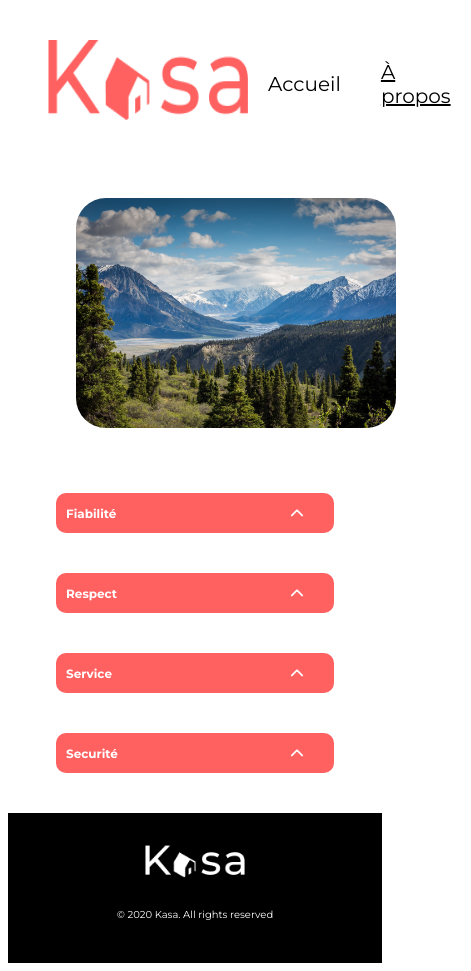
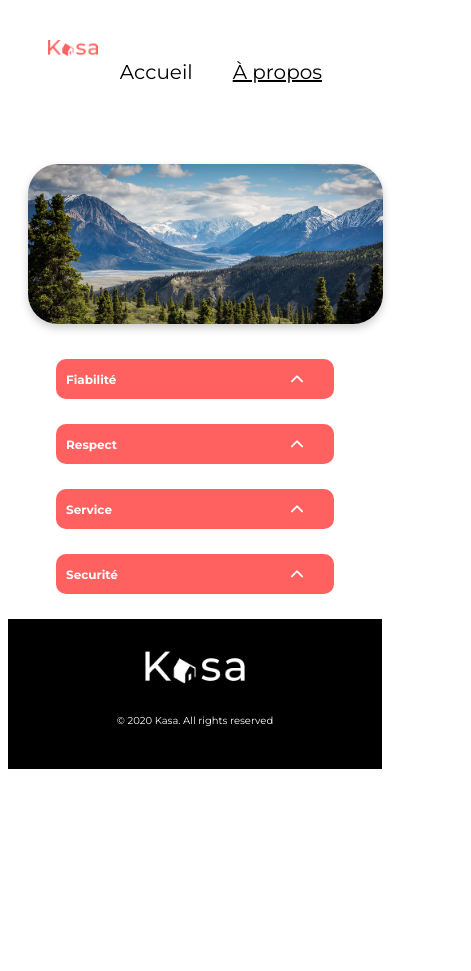
Before and after one commit to Boheno/Projet_5, a React (Vite) app: page /about in a window 390 px wide. Shown: the whole page, 471 px wide, since content can reach past the window. After the commit the page ends 844 px from the top, so only its background shows below. Built offline with nearby package versions, Linux system fonts and the light colour scheme.

Commit message:
style (media queries)

```diff
--- a/styles/_about.scss
+++ b/styles/_about.scss
@@ -20,8 +20,9 @@
     width:75%;
     display:flex;
     padding: 5px;
+    //margin-top: 0;
     align-items: center;
-    background-color: #EFEFEF;
+    background-color:$back-ground-elements;
     max-height: 0;
     overflow: hidden;
     transform: translateY(-10px);
--- a/styles/_banner.scss
+++ b/styles/_banner.scss
@@ -1,14 +1,16 @@
 .banner{
-    @include size (95%, 230px);
-    margin:50px;
+    @include size (95%, 30%);
+    margin:20px;
     display: flex;
     justify-content: center;
+
     img{
         object-fit: cover;
         display: flex;
-        width:90%;
+        width:100%;
         height: 160px;
         border-radius: 30px;
+        box-shadow: 0 4px 8px rgba(0, 0, 0, 0.2);
     }
     .Home-content-banner{
         filter: brightness(50%);
@@ -23,7 +25,4 @@
         left: 34%;
         top: 220px;
     }
-    .About-content-banner{
-        height: 230px;
-    }
 }
--- a/styles/_cards.scss
+++ b/styles/_cards.scss
@@ -2,8 +2,10 @@
     margin:$margin;
     display:flex;
     flex-wrap: wrap;
-    width:100%;
+    width:95%;
     justify-content: center;
+    background-color: $back-ground-elements;
+    border-radius: 20px;
 }
 .logement-card{
     @include cards;
@@ -27,6 +29,7 @@
         text-shadow: 1px 2px 2px black;
         padding:15px;
         margin-top: 200px;
+        margin-left:20px;
         font-size: 16px;
         width:20%;
     }
--- a/styles/_mediaquery.scss
+++ b/styles/_mediaquery.scss
@@ -5,38 +5,28 @@
 //header
     header{
         .logo-kasa{
-            @include size (30px, 5px);
+            display: flex;
+            align-items: center;
         }
-        .header-nav a{
-            font-size: 10px;
-        }
+    //     .header-nav a{
+    //         font-size: 10px;
+    //     }
     }//ne marche pas
 
 //Banner
     .banner{
-        @include size (90%, 30px);
-        display:flex;
-        justify-content: center;
-        margin:0px;
-        img{
-            @include size (90%, 30px);
-            border-radius: 10px;
-        }
-
         .text-banner{
-            color:white;
             font-size: 16px;
-            position: absolute;
-            left: 20%;
-            top: 220px;
+            left:30%;
         }
     }
+    //Ne marche pas
 
 //Home page
 .logement-card{
     figcaption{
-        width:50%;
-    }//Ne marche pas
+        left:30%;
+    }
 }
 
 //Page à propos
@@ -58,12 +48,12 @@
     }
 
 //Page logement
-    .img-logement{
-        // img{
-        //     height: 200px;
-        // }
-        height: 200px;
-    }
+    // .img-logement{
+    //     // img{
+    //     //     height: 200px;
+    //     // }
+    //     height: 200px;
+    // }
     .logement-content{
         display:flex;
        flex-direction: column;
@@ -124,16 +114,11 @@
                 font-size: 14px;
             }
         }
-        .collapse-content.open{
-            p {
-                font-size: 14px;// ne marche pas
-            }
-        }
-
         .description-logement{
             width: 100%;
-
-
+            .collapse-content.open{
+                width:95%;
+            }
             h2{
                     font-size: 14px;
             }
@@ -143,6 +128,12 @@
             h2{
                 font-size: 14px;
             }
+            li{
+                font-size: 14px;
+            }
+            .collapse-content.open{
+                width:95%;
+            }
         }
     }
 }
--- a/styles/_variables.scss
+++ b/styles/_variables.scss
@@ -2,13 +2,14 @@ $police: Montserrat;
 $color-main: #FF6060;
 $margin: 15px;
 $color-text: black;
+$back-ground-elements: #F5F5F5;
 
 @mixin size($w,$h){
     width: $w;
     height:$h;
 }
 @mixin cards {
-    margin: $margin;
+    margin: 30px;
     padding:15px;
     @include size (350px, 300px);
     box-sizing: border-box;
@@ -24,7 +25,7 @@ $color-text: black;
     border: none;
     @include size (75%, 40px);
     padding:10px;
-    margin: 15px;
+    margin-top: 15px;
     font-size: 16px;
     border-radius: 10px;
 }
--- a/styles/index.css
+++ b/styles/index.css
@@ -3,33 +3,15 @@
     max-width: 768px;
   }
   header .logo-kasa {
-    width: 30px;
-    height: 5px;
-  }
-  header .header-nav a {
-    font-size: 10px;
-  }
-  .banner {
-    width: 90%;
-    height: 30px;
     display: flex;
-    justify-content: center;
-    margin: 0px;
-  }
-  .banner img {
-    width: 90%;
-    height: 30px;
-    border-radius: 10px;
+    align-items: center;
   }
   .banner .text-banner {
-    color: white;
     font-size: 16px;
-    position: absolute;
-    left: 20%;
-    top: 220px;
+    left: 30%;
   }
   .logement-card figcaption {
-    width: 50%;
+    left: 30%;
   }
   .about-collapse h2 {
     font-size: 12px;
@@ -42,9 +24,6 @@
   }
   .about-collapse .collapse-content.open p {
     font-size: 12px;
-  }
-  .img-logement {
-    height: 200px;
   }
   .logement-content {
     display: flex;
@@ -95,11 +74,11 @@
   .collapse-logement .collapse-title i {
     font-size: 14px;
   }
-  .collapse-logement .collapse-content.open p {
-    font-size: 14px;
-  }
   .collapse-logement .description-logement {
     width: 100%;
+  }
+  .collapse-logement .description-logement .collapse-content.open {
+    width: 95%;
   }
   .collapse-logement .description-logement h2 {
     font-size: 14px;
@@ -110,20 +89,27 @@
   .collapse-logement .equipment-logement h2 {
     font-size: 14px;
   }
+  .collapse-logement .equipment-logement li {
+    font-size: 14px;
+  }
+  .collapse-logement .equipment-logement .collapse-content.open {
+    width: 95%;
+  }
 }
 .banner {
   width: 95%;
-  height: 230px;
-  margin: 50px;
+  height: 30%;
+  margin: 20px;
   display: flex;
   justify-content: center;
 }
 .banner img {
   object-fit: cover;
   display: flex;
-  width: 90%;
+  width: 100%;
   height: 160px;
   border-radius: 30px;
+  box-shadow: 0 4px 8px rgba(0, 0, 0, 0.2);
 }
 .banner .Home-content-banner {
   filter: brightness(50%);
@@ -138,20 +124,19 @@
   left: 34%;
   top: 220px;
 }
-.banner .About-content-banner {
-  height: 230px;
-}
 
 .logements-container {
   margin: 15px;
   display: flex;
   flex-wrap: wrap;
-  width: 100%;
+  width: 95%;
   justify-content: center;
+  background-color: #F5F5F5;
+  border-radius: 20px;
 }
 
 .logement-card {
-  margin: 15px;
+  margin: 30px;
   padding: 15px;
   width: 350px;
   height: 300px;
@@ -178,6 +163,7 @@
   text-shadow: 1px 2px 2px black;
   padding: 15px;
   margin-top: 200px;
+  margin-left: 20px;
   font-size: 16px;
   width: 20%;
 }
@@ -237,7 +223,7 @@ a {
   width: 75%;
   height: 40px;
   padding: 10px;
-  margin: 15px;
+  margin-top: 15px;
   font-size: 16px;
   border-radius: 10px;
 }
@@ -251,7 +237,7 @@ a {
   display: flex;
   padding: 5px;
   align-items: center;
-  background-color: #EFEFEF;
+  background-color: #F5F5F5;
   max-height: 0;
   overflow: hidden;
   transform: translateY(-10px);
@@ -435,8 +421,8 @@ header {
   margin: 40px;
 }
 header .logo-kasa {
-  width: 200px;
-  height: 80px;
+  width: 17%;
+  height: 30%;
 }
 header .header-nav {
   display: flex;
--- a/styles/main.scss
+++ b/styles/main.scss
@@ -16,7 +16,7 @@ header{
     margin: 40px;
 
     .logo-kasa{
-     @include size (200px, 80px);
+     @include size (17%, 30%);
     }
     .header-nav{
       display:flex;
```
Also changed, not shown: 1 other file (tests, documents, lock files or other folders).
